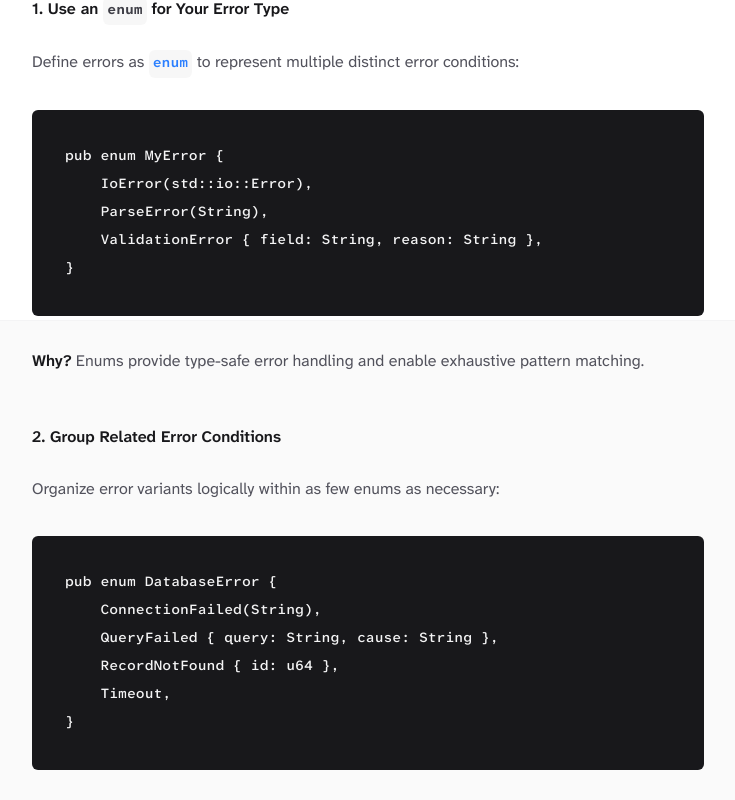
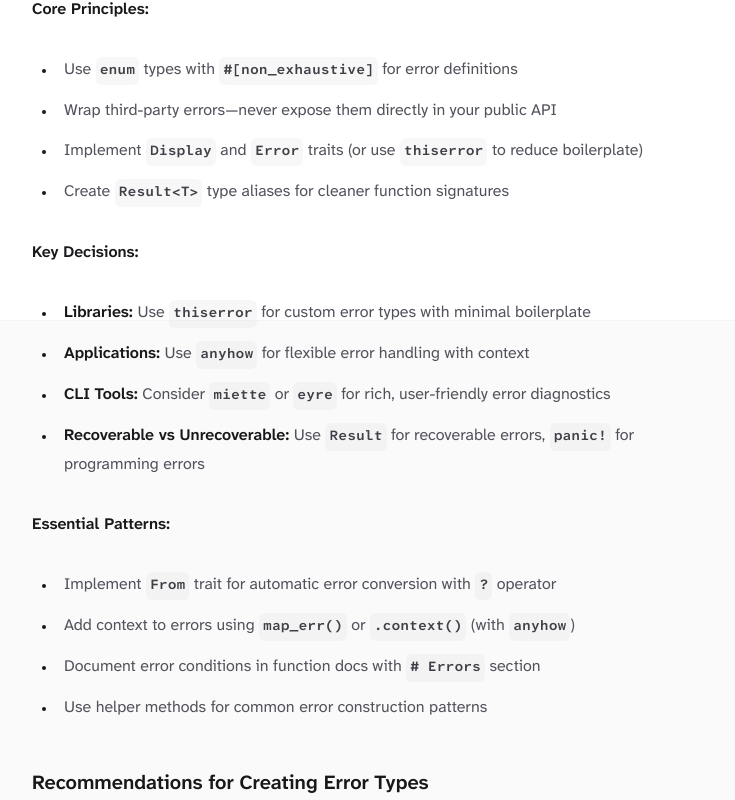
Before and after one commit to azdanov/azdanov-web, a Next.js app: page /articles/2025/rust-error-guidelines in a window 1280 px wide. Shown: the part 480-1280 px from the top of the page, without its empty margins (272-1007 px from the left). Built offline with nearby package versions, Linux system fonts and the light colour scheme; no server answers.

Commit message:
add tldr section to rust errors

```diff
--- a/src/app/articles/2025/rust-error-guidelines/page.mdx
+++ b/src/app/articles/2025/rust-error-guidelines/page.mdx
@@ -18,6 +18,29 @@ export default function MDXPage({ children }) {
 }
 
 > Personal notes on Rust error guidelines, handling, and tips for library and application errors.
+
+## TL;DR
+
+**Core Principles:**
+
+- Use `enum` types with `#[non_exhaustive]` for error definitions
+- Wrap third-party errors—never expose them directly in your public API
+- Implement `Display` and `Error` traits (or use `thiserror` to reduce boilerplate)
+- Create `Result<T>` type aliases for cleaner function signatures
+
+**Key Decisions:**
+
+- **Libraries:** Use `thiserror` for custom error types with minimal boilerplate
+- **Applications:** Use `anyhow` for flexible error handling with context
+- **CLI Tools:** Consider `miette` or `eyre` for rich, user-friendly error diagnostics
+- **Recoverable vs Unrecoverable:** Use `Result` for recoverable errors, `panic!` for programming errors
+
+**Essential Patterns:**
+
+- Implement `From` trait for automatic error conversion with `?` operator
+- Add context to errors using `map_err()` or `.context()` (with `anyhow`)
+- Document error conditions in function docs with `# Errors` section
+- Use helper methods for common error construction patterns
 
 ## Recommendations for Creating Error Types
 
```
